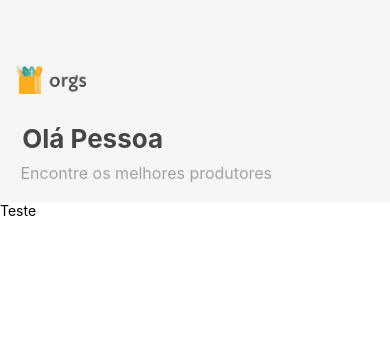
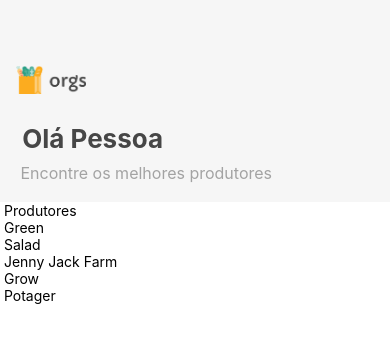
Before and after one commit to neves1697/alura-orgs-hooks, a React Native app: screen / in a window 390 px wide. Shown: the top 342 px of the page. Built offline with nearby package versions, Linux system fonts and the light colour scheme.

Commit message:
Adicionando (FlatList) ao projeto, exibindo a lista na tela inicial com o useState

```diff
--- a/src/Telas/Home/Components/Produtores.js
+++ b/src/Telas/Home/Components/Produtores.js
@@ -1,14 +1,28 @@
-import React, { useEffect } from "react";
-import { Text } from 'react-native';
+import React, { useEffect, useState } from "react";
+import { FlatList, Text } from 'react-native';
 import { carregaProdutores } from "../../../Services/CarregaDados";
 
 export default function Produtores() {
+    const [titulo, setTitulo] = useState('');
+    const [lista, setLista] = useState([]);
+
     useEffect(() => {
         const retorno = carregaProdutores();
-        console.log(retorno);
+
+        setTitulo(retorno.titulo);
+        setLista(retorno.lista);
+        //console.log(retorno);
     }, []);// os colchetes chaman apenas uma vez a função que está no useEffect()
 
     return <>
-        <Text>Teste</Text>
+        <FlatList
+            data={lista}
+            renderItem={({ item: { nome } }) =>
+                <Text> {nome} </Text>
+            }
+            ListHeaderComponent={() =>
+                <Text> {titulo} </Text>
+            }
+        />
     </>
 }
```
